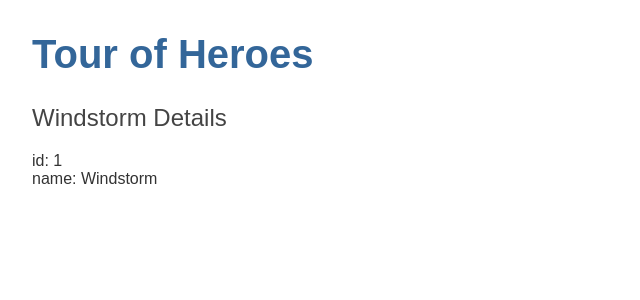
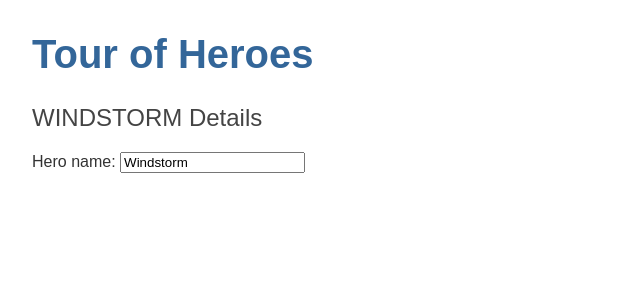
Before and after one commit to danielcaballero88/angular-tour-of-heroes, an Angular app: page / in a window 1280 px wide. Shown: the top 300 px of the page, without its empty margins (0-640 px from the left). Built offline with nearby package versions, Linux system fonts and the light colour scheme.

Commit message:
Import FormsModule and use ngModel

```diff
--- a/src/app/app.module.ts
+++ b/src/app/app.module.ts
@@ -1,5 +1,6 @@
 import { NgModule } from '@angular/core';
 import { BrowserModule } from '@angular/platform-browser';
+import { FormsModule } from '@angular/forms';
 
 import { AppComponent } from './app.component';
 import { HeroesComponent } from './heroes/heroes.component';
@@ -10,7 +11,8 @@
     HeroesComponent
   ],
   imports: [
-    BrowserModule
+    BrowserModule,
+    FormsModule
   ],
   providers: [],
   bootstrap: [AppComponent]
--- a/src/app/heroes/heroes.component.html
+++ b/src/app/heroes/heroes.component.html
@@ -1,3 +1,5 @@
-<h2>{{hero.name}} Details</h2>
-<div><span>id: </span>{{hero.id}}</div>
-<div><span>name: </span>{{hero.name}}</div>
+<h2>{{hero.name | uppercase}} Details</h2>
+<div>
+  <label for="name">Hero name: </label>
+  <input id="name" [(ngModel)]="hero.name" placeholder="name">
+</div>
```
